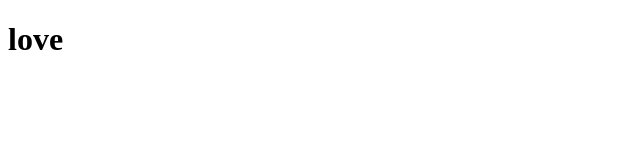
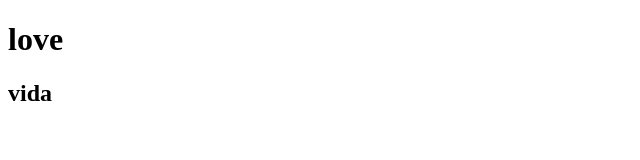
Before and after one commit to gvilardebo/PortfolioGoncalo, a plain HTML site: page index.html in a window 1280 px wide. Shown: the full height of the page, 0-640 px from the left. Drawn offline with Linux system fonts and the light colour scheme.

Commit message:
change h2

```diff
--- a/index.html
+++ b/index.html
@@ -8,5 +8,6 @@
 </head>
 <body>
     <h1>love</h1>
+    <h2>vida</h2>
 </body>
 </html>
```
